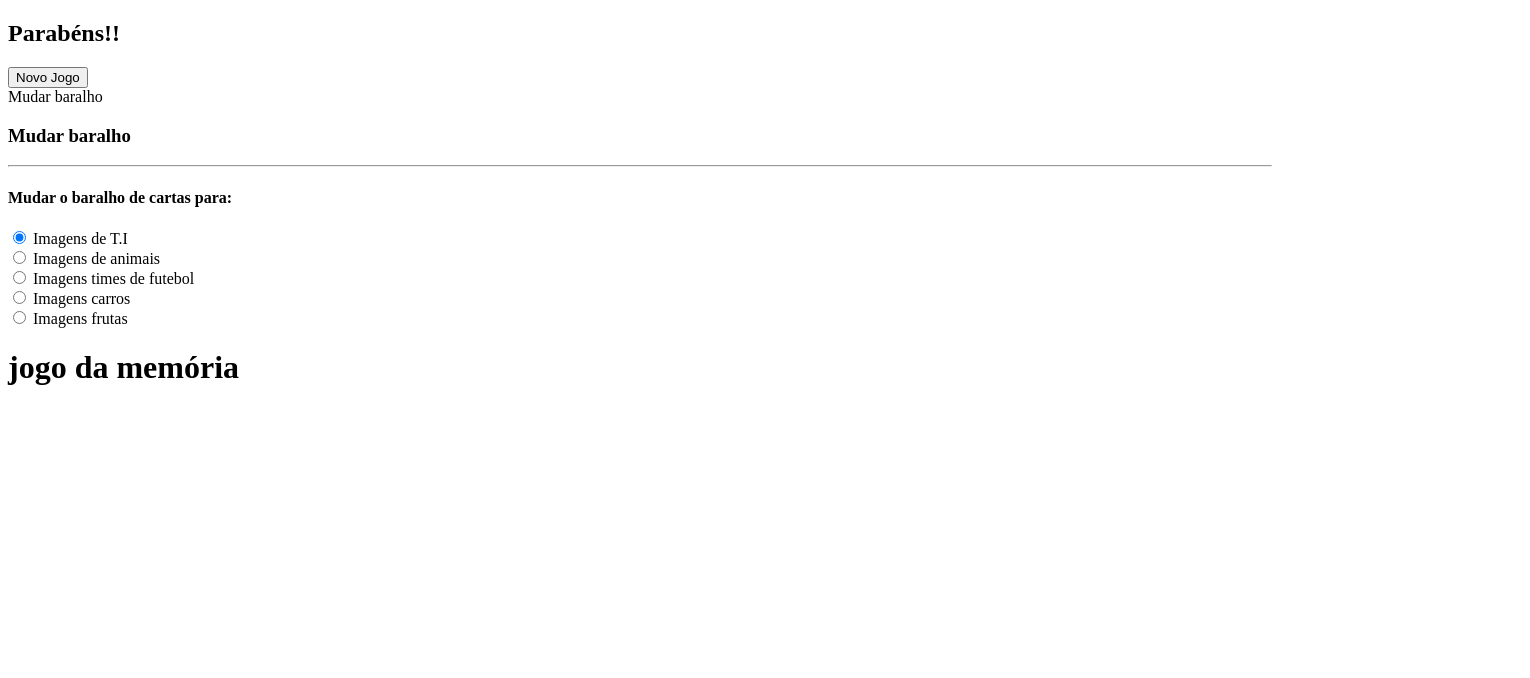
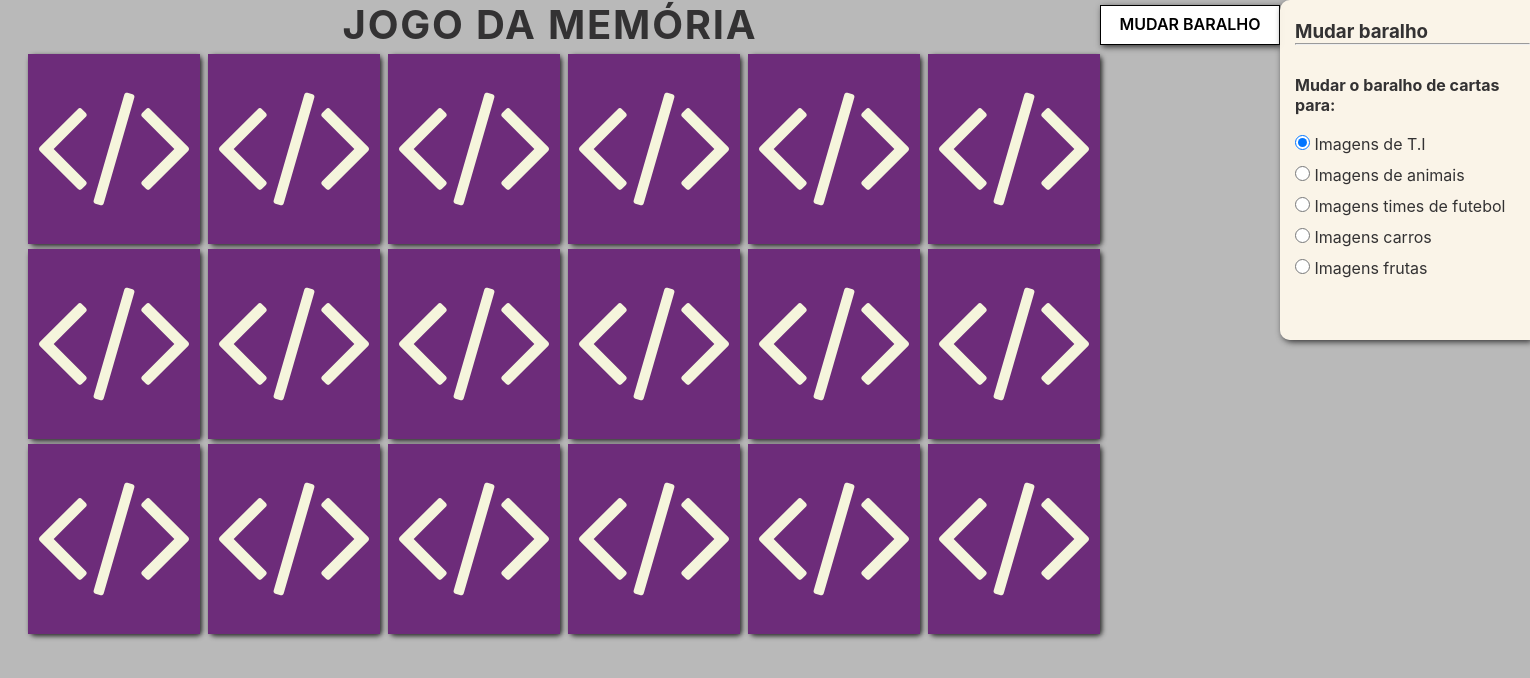
Before and after one commit to josimarrocha/jogo-da-memoria, a plain HTML site: page index.html in a window 1280 px wide. Shown: the whole page, 1530 px wide, since content can reach past the window. Drawn offline with Linux system fonts and the light colour scheme.

Commit message:
alterando caminhos css no html

```diff
--- a/css/base.css
+++ b/css/base.css
@@ -8,3 +8,11 @@ body{
 	background: rgba(109, 109, 109, 0.473);
 	overflow-x: hidden;
 }
+.title{
+	width: 100%;
+	text-align: center;
+	font-size: 2.5em;
+	text-transform: uppercase;
+	letter-spacing: 1.8px;
+	color: #333233
+}
--- a/css/card.css
+++ b/css/card.css
@@ -1,3 +1,9 @@
+.game-memory{
+    width: 1109px;
+	margin: 0 0 0 20px;
+	display: flex;
+	flex-wrap: wrap;
+}
 .card{
 	transform-style: preserve-3d;
 	backface-visibility: hidden;
--- a/index.html
+++ b/index.html
@@ -4,7 +4,10 @@
     <meta charset="UTF-8">
     <meta name="viewport" content="width=device-width, initial-scale=1.0">
 		<meta http-equiv="X-UA-Compatible" content="ie=edge">
-		<link rel="stylesheet" href="style/style.css">
+		<link rel="stylesheet" href="css/base.css">
+		<link rel="stylesheet" href="css/congratulations.css">
+		<link rel="stylesheet" href="css/menu-categoria.css">
+		<link rel="stylesheet" href="css/card.css">
     <title>Jogo da Memória</title>
 </head>
 <style>
--- a/js/main.js
+++ b/js/main.js
@@ -1,5 +1,3 @@
-const xrh = new XMLHttpRequest()
-xrh.addEventListener('readystatechange')
 (function () {
 	'use strict'
 	const imgCard = [
@@ -14,9 +12,9 @@ xrh.addEventListener('readystatechange')
 		'svg9.svg'
 	]
 	const $game = document.querySelector('.game-memory')
-	const $btnCategoria = document.querySelector('.btn-categoria')
-	const $categoriaMenu = document.querySelector('.categoria-menu')
-	const $radioCategoria = document.querySelectorAll('.radio-categoria')
+	const $btnCategoria = document.querySelector('.categoria--btn')
+	const $categoriaMenu = document.querySelector('.categoria__menu')
+	const $radioCategoria = document.querySelectorAll('.categoria--radio')
 	const $congratulations = document.querySelector('.congratulations')
 	const countPares = []
 	$btnCategoria.addEventListener('click', openMenuCategoria)
```
